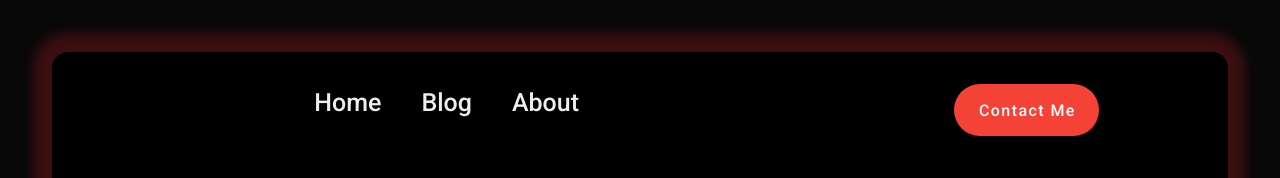
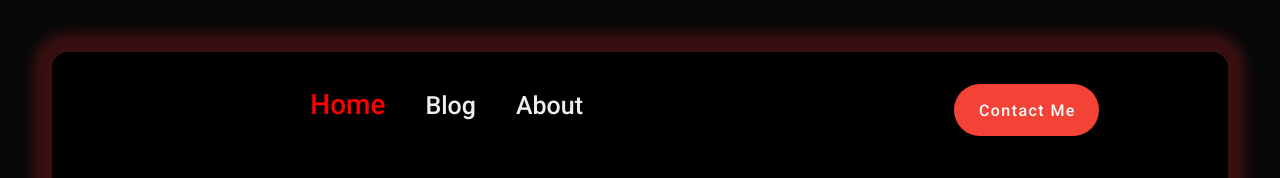
Before and after one commit to I-Am-Vishal/My-Portfolio, a Nuxt app: page / in a window 1280 px wide. In both pictures the pointer is over the link "Home". Shown: the top 178 px of the page. Built offline with nearby package versions, Linux system fonts and the light colour scheme.

Commit message:
added hover animation to navbar text

```diff
--- a/styles/global.css
+++ b/styles/global.css
@@ -4,6 +4,18 @@
     font-weight:500;
     text-shadow: -1px -1px 12px 18px rgba(184, 34, 42, 0.281) !important;
     text-decoration: none;
+    transition: 0.3s ease;
+
+}
+.app-bar-navigation-text:hover{
+    color: red !important;
+    font-size: 28px;
+    font-weight:500;
+    text-shadow: -1px -1px 12px 18px rgba(184, 34, 42, 0.281) !important;
+    text-decoration: none;
+    transform: scale(1.1);
+    transition: 0.3s ease;
+
 }
 .no-uppercase {
     text-transform: unset !important;
```
